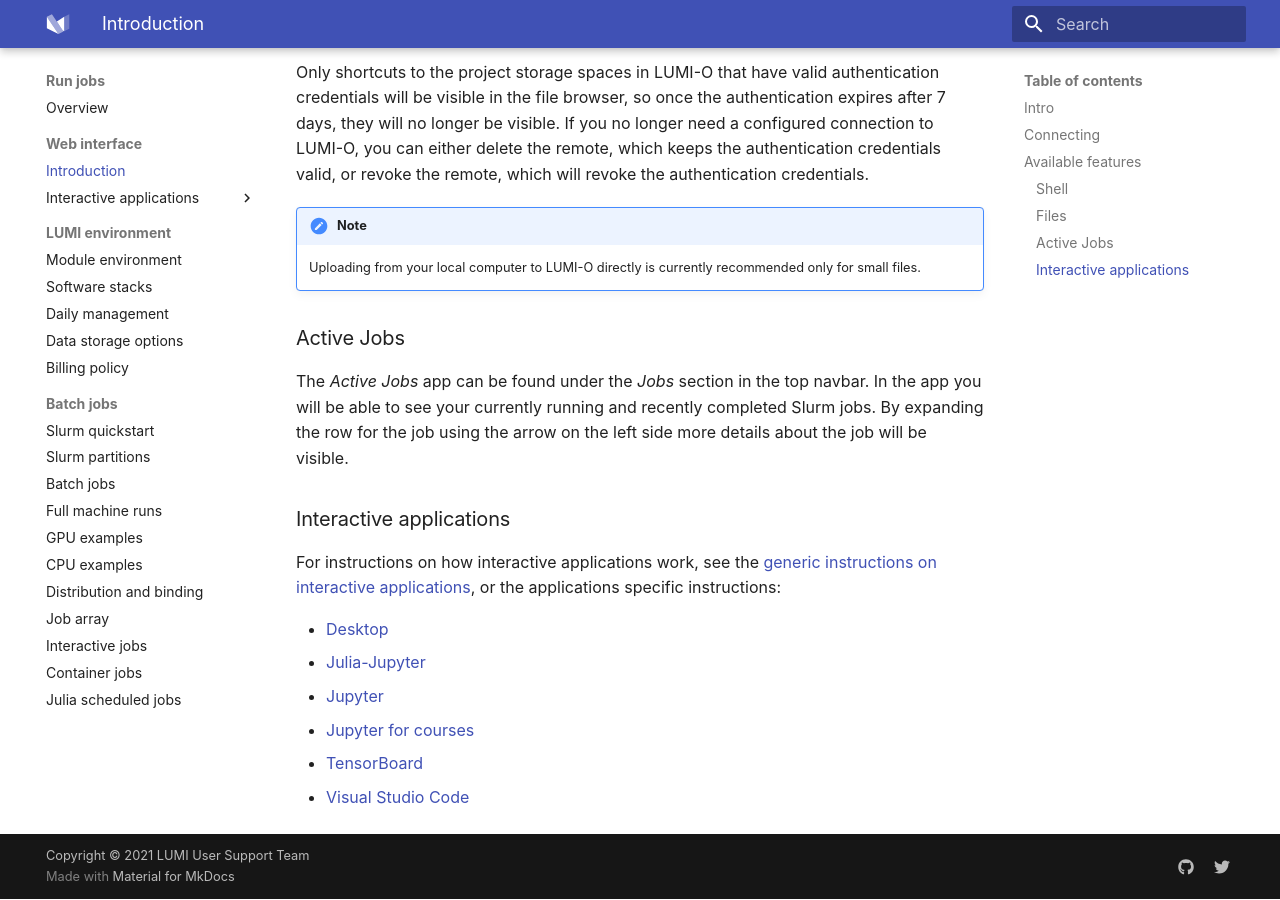
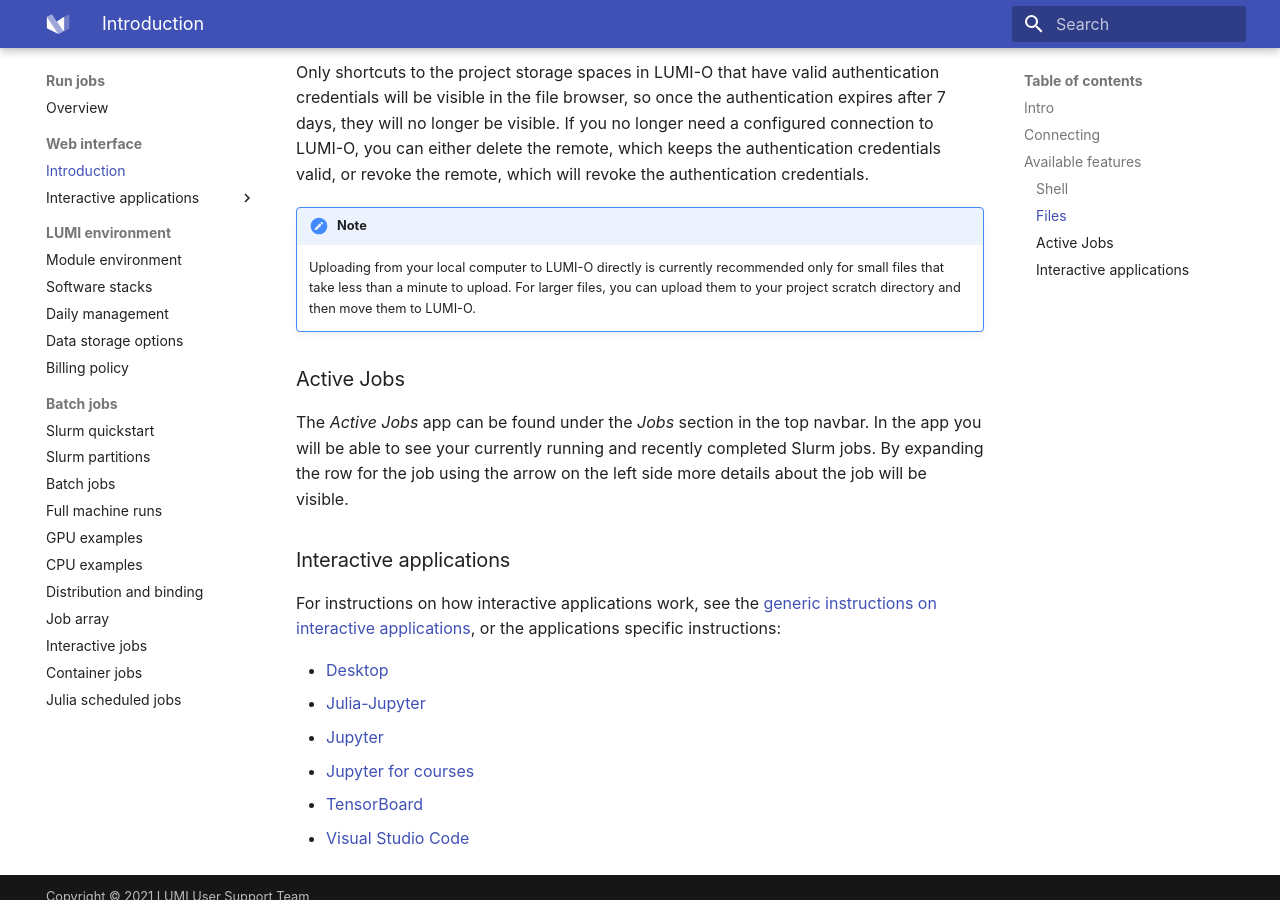
Before and after one commit to Lumi-supercomputer/lumi-userguide, an MkDocs documentation site: the page built from docs/runjobs/webui/index.md, in a window 1280 px wide and 900 px high, scrolled down 3161 px. Built offline with MkDocs 1.6.1 and Material for MkDocs 9.7.7, drawn with Linux system fonts in a browser that asks for light colours.

Commit message:
Clarify OOD LUMI-O file upload note

```diff
--- a/docs/runjobs/webui/index.md
+++ b/docs/runjobs/webui/index.md
@@ -90,7 +90,9 @@
 
 !!! note
     Uploading from your local computer to LUMI-O directly is currently
-    recommended only for small files.
+    recommended only for small files that take less than a minute to upload.
+    For larger files, you can upload them to your project scratch directory and
+    then move them to LUMI-O.
 
 ### Active Jobs
 
```
